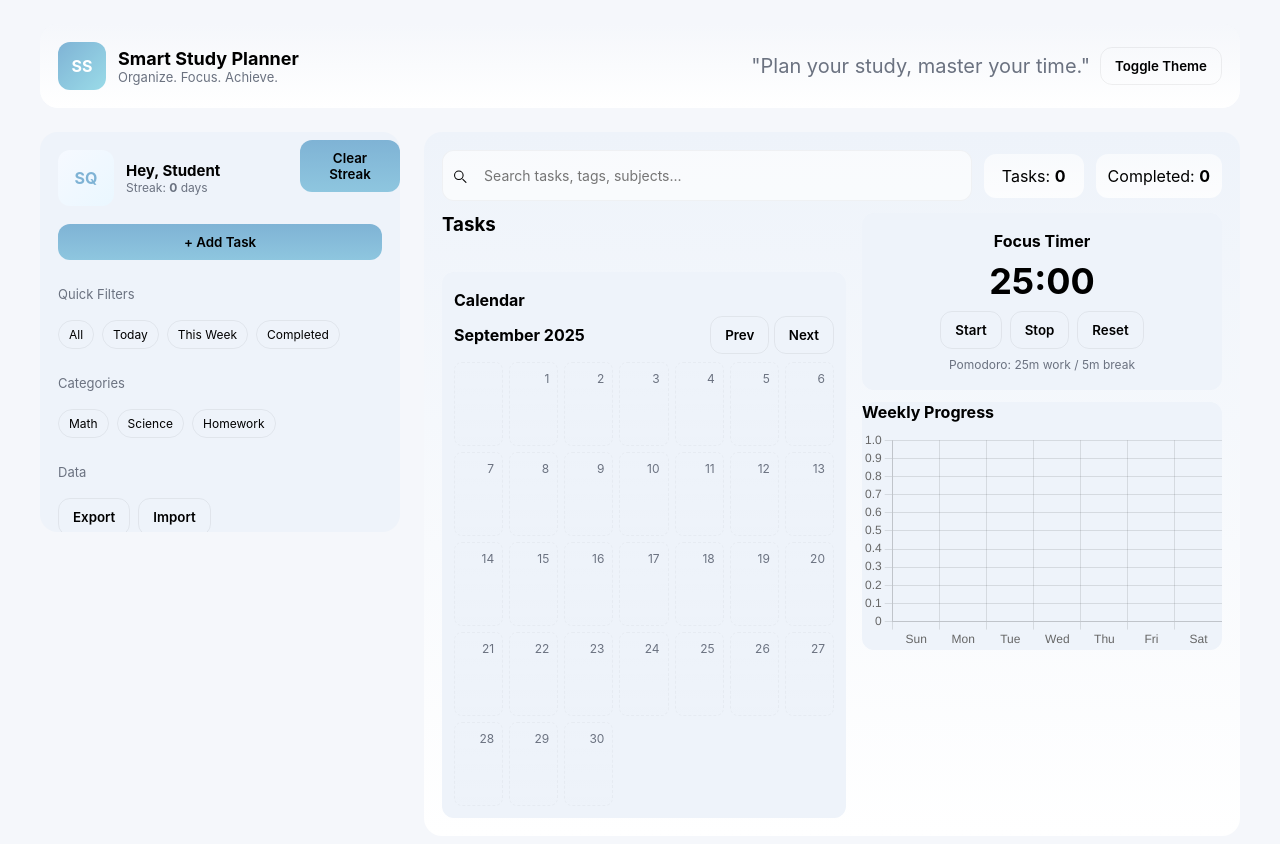
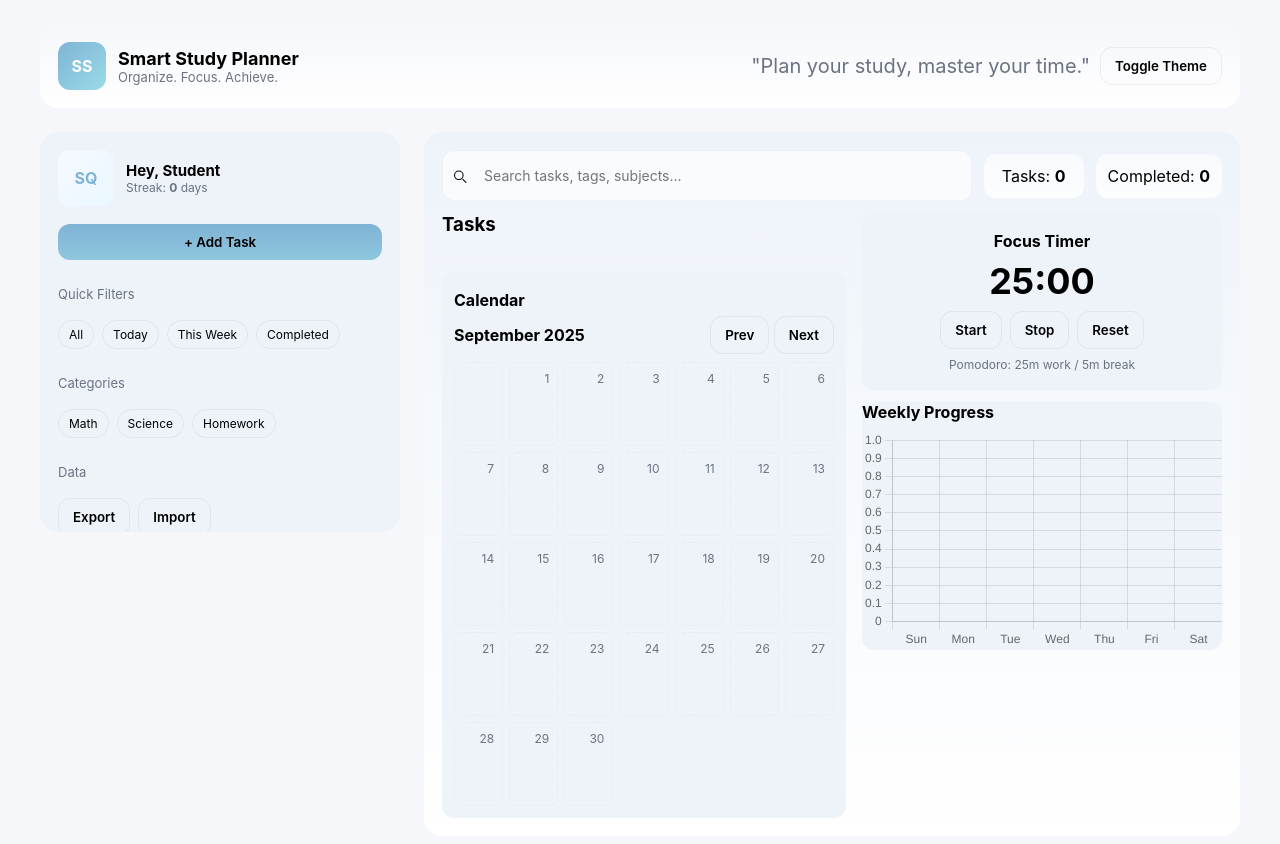
Before and after one commit to SyedAaquibQuadri/Edunet-final-project, a plain HTML site: page index.html in a window 1280 px wide. Drawn offline with nearby package versions, Linux system fonts and the light colour scheme.

Commit message:
Update index.html

```diff
--- a/index.html
+++ b/index.html
@@ -216,7 +216,6 @@
         </div>
       </div>
 
-      <button id="clearStreakBtn">Clear Streak</button>
     </div>
 
     <input
```
